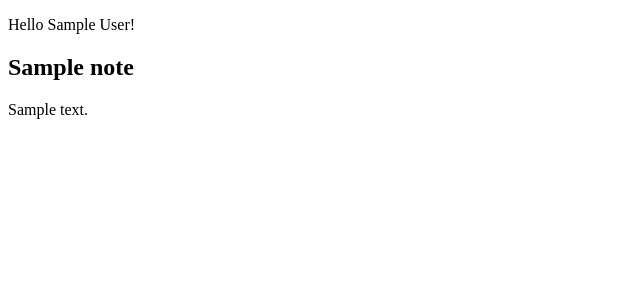
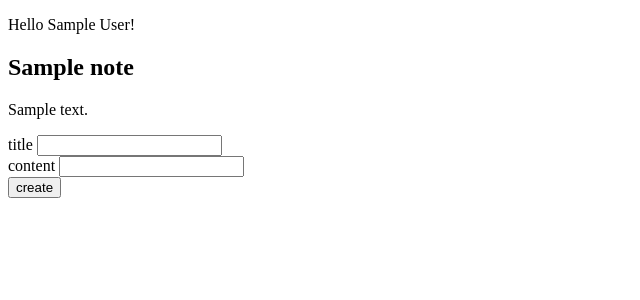
Before and after one commit to carl-steinbach/flask-note-app, a Flask app: page /home in a window 1280 px wide. Shown: the top 300 px of the page, without its empty margins (0-640 px from the left). Run offline with Flask 3, Linux system fonts and the light colour scheme; a user stored in the database is signed in; tables that the repository leaves empty hold one stand-in row (values such as "Sample post"); some libraries are stand-ins or nearby versions.

Commit message:
create and display notes

```diff
--- a/flaskr/forms.py
+++ b/flaskr/forms.py
@@ -21,3 +21,10 @@ class RegistrationForm(FlaskForm):
                                                             EqualTo('password')])
     recaptcha = RecaptchaField()
     submit = SubmitField('Submit')
+
+
+class CreateNoteForm(FlaskForm):
+    title = StringField('title', validators=[DataRequired()])
+    content = StringField('content', validators=[DataRequired()])
+
+    submit = SubmitField('create')
--- a/flaskr/home/home.py
+++ b/flaskr/home/home.py
@@ -1,7 +1,10 @@
-from flask import Blueprint, flash, render_template, url_for, redirect
+from flask import Blueprint, flash, url_for, redirect, request, render_template
 from flask import current_app as app
+
 from flask_login import current_user, login_required, logout_user
-from flaskr.models import User
+
+from flaskr.forms import CreateNoteForm
+from flaskr.models import User, Note
 from flaskr import db
 
 
@@ -12,8 +15,15 @@ home_bp = Blueprint(
 )
 
 
-@home_bp.route('/home')
+@home_bp.route('/home', methods=['GET', 'POST'])
 @login_required
 def home():
     """The user home page displaying created notes"""
-    return render_template('home.html', title='Home')
+    form = CreateNoteForm()
+
+    if form.validate_on_submit():
+        note = Note(title=form.title.data, content=form.content.data, user=current_user.id)
+        db.session.add(note)
+        db.session.commit()
+
+    return render_template('home.html', title='Home', form=form)
--- a/flaskr/home/templates/home.html
+++ b/flaskr/home/templates/home.html
@@ -11,4 +11,10 @@
         </div>
     {% endfor %}
     </div>
+    <form method="post" action="">
+        <div> {{ form.hidden_tag() }} </div>
+        <div> {{ form.title.label }} {{ form.title() }} </div>
+        <div> {{ form.content.label }} {{ form.content() }} </div>
+        <div> {{ form.submit() }} </div>
+    </form>
 {% endblock %}
```
